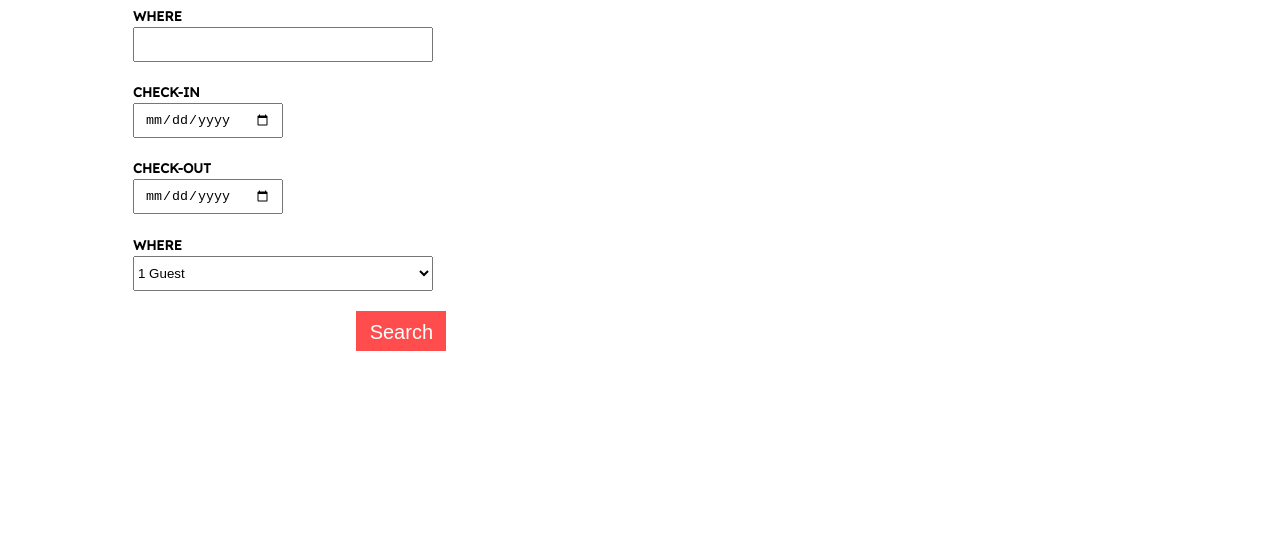
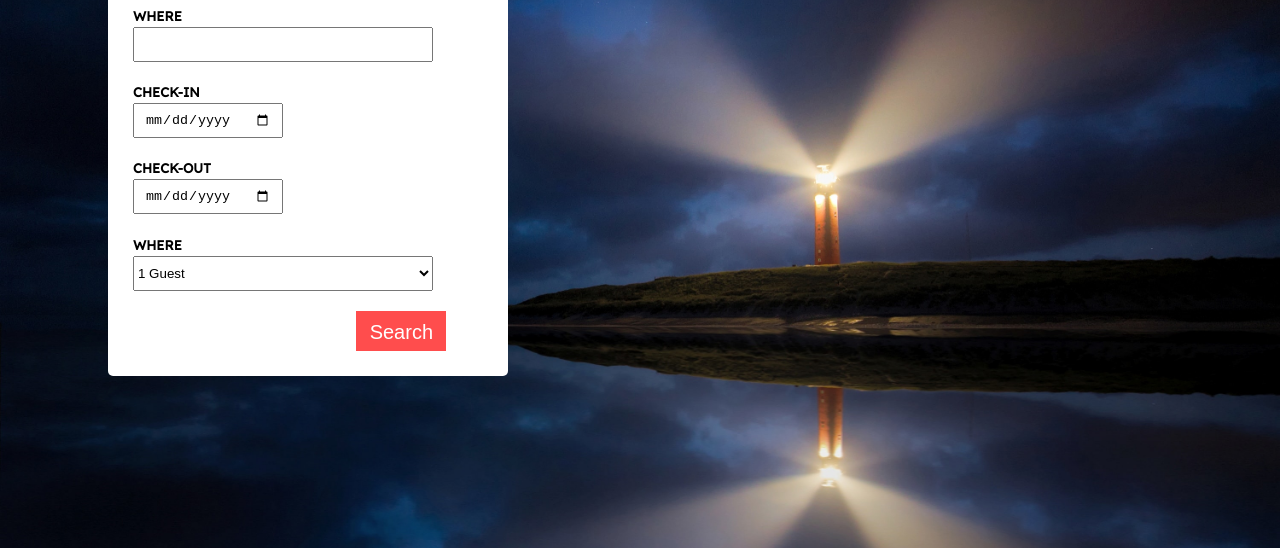
Before and after one commit to Arhan1612/Forms, a plain HTML site: page index.html in a window 1280 px wide. Shown: the part 252-800 px from the top of the page. Drawn offline with Linux system fonts and the light colour scheme.

Commit message:
Add files via upload

```diff
--- a/style.css
+++ b/style.css
@@ -1,6 +1,6 @@
 body {
     font-family: 'Lexend Deca', sans-serif;
-    background-image: url("evgeni-tcherkasski-SHA85I0G8K4-unsplash (3).jpg");
+    background-image: url("img.jpg");
     background-repeat: no-repeat;
     background-size: cover;
 }
```
Also changed, not shown: img.jpg (added).
